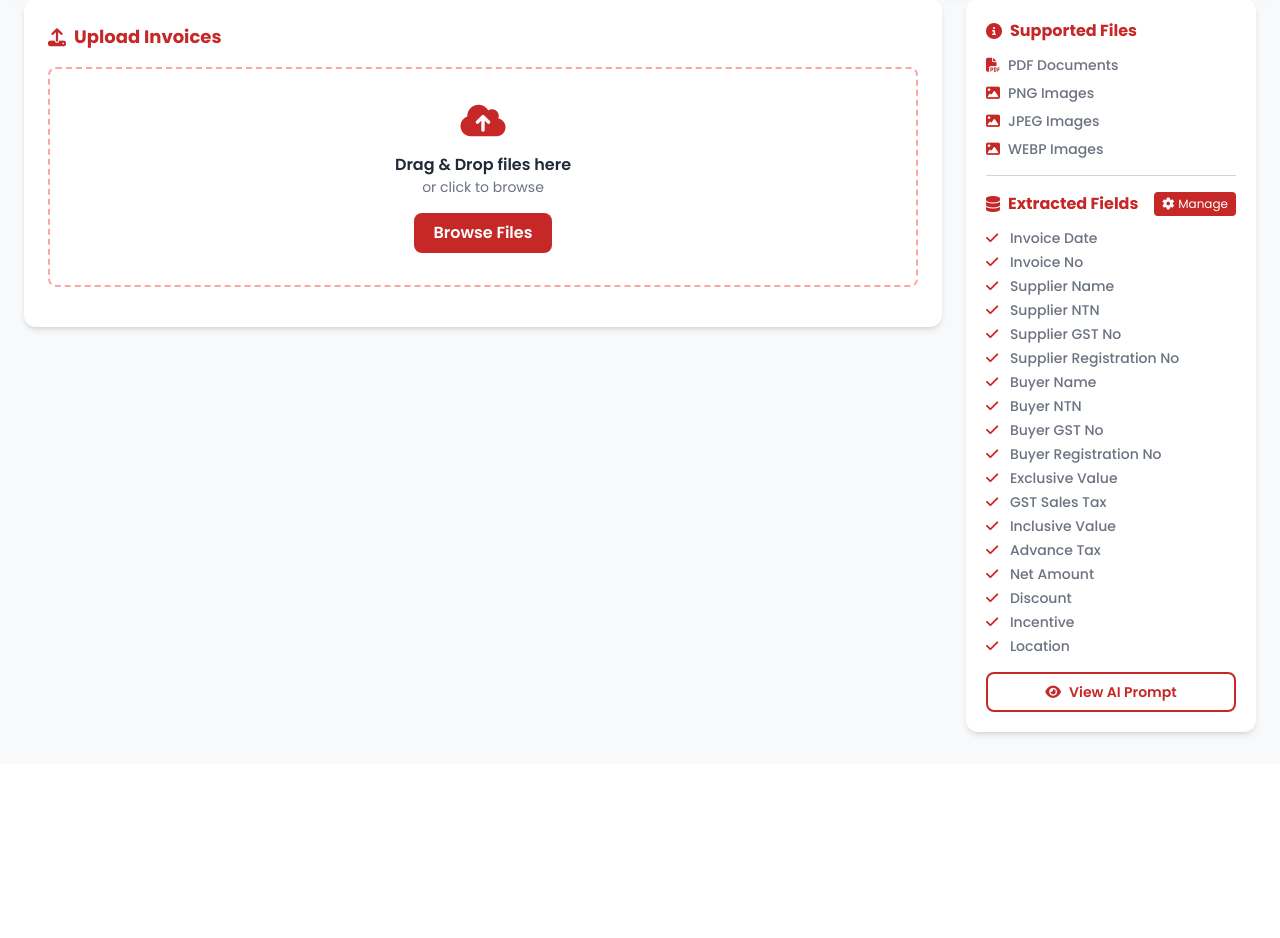
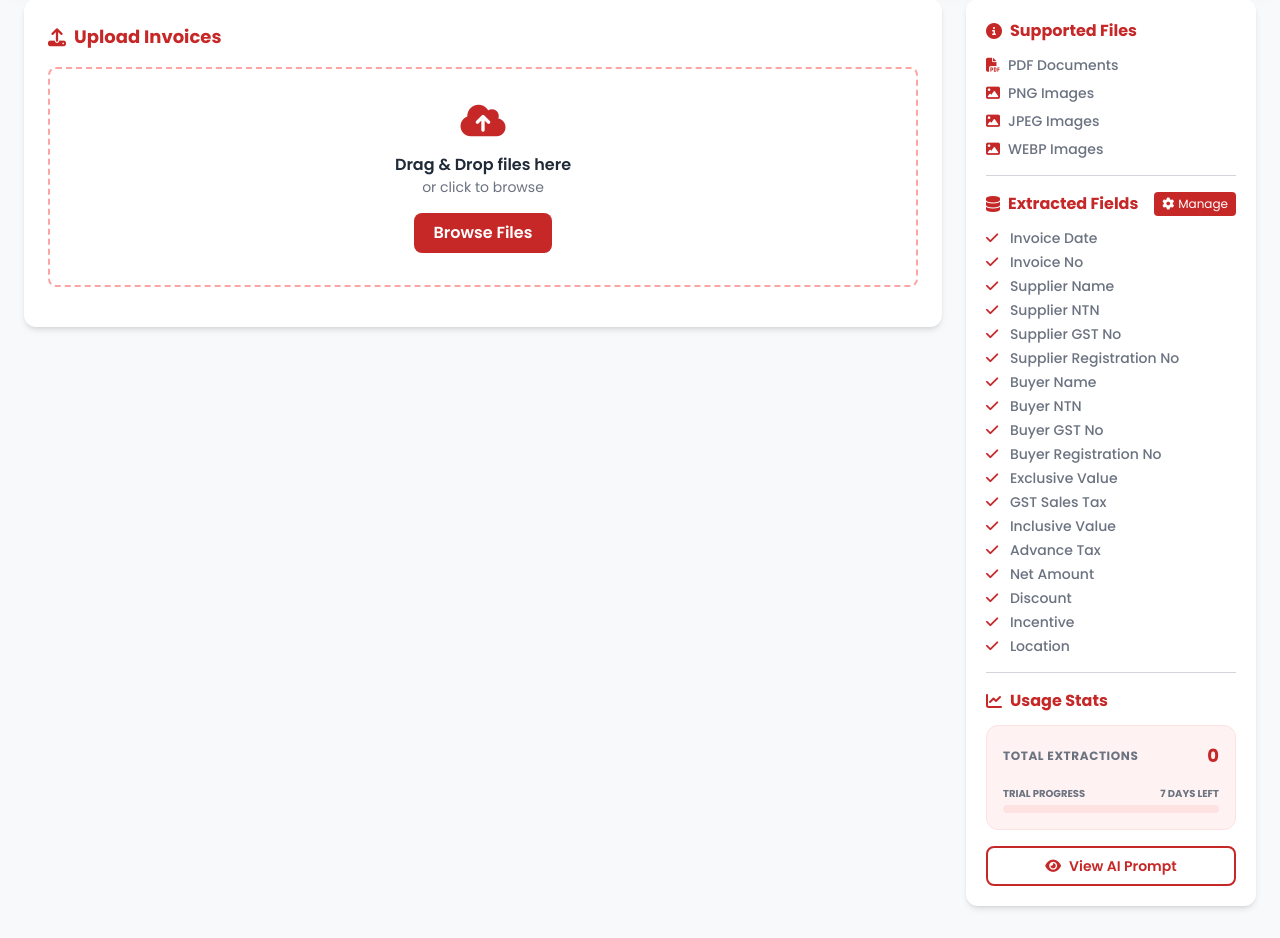
Before and after one commit to Burhan-Ameer2/Invoicegenerator, a Flask app: page / in a window 1280 px wide. Shown: the part 137-1075 px from the top of the page. Before the commit the page ends 874 px from the top, so only its background shows below. Run offline with Flask 3, Linux system fonts and the light colour scheme; data comes from the database, SQL or seed files in the repository; some libraries are stand-ins or nearby versions.

Commit message:
added usage counter and trail limit

```diff
--- a/app.py
+++ b/app.py
@@ -68,6 +68,20 @@ class SchemaField(db.Model):
             'is_active': self.is_active
         }
 
+class UsageStats(db.Model):
+    __tablename__ = 'usage_stats'
+    id = db.Column(db.Integer, primary_key=True)
+    total_calls = db.Column(db.Integer, default=0)
+    trial_start_date = db.Column(db.DateTime, default=datetime.utcnow)
+
+    def to_dict(self):
+        return {
+            'total_calls': self.total_calls,
+            'trial_start_date': self.trial_start_date.isoformat(),
+            'trial_days_remaining': max(0, 7 - (datetime.utcnow() - self.trial_start_date).days),
+            'is_trial_expired': (datetime.utcnow() - self.trial_start_date).days >= 7
+        }
+
 # Initialize Database and Seed Data
 def init_db():
     with app.app_context():
@@ -98,6 +112,12 @@ def init_db():
                 db.session.add(SchemaField(name=name, description=desc))
             db.session.commit()
             logger.info("Database seeded with initial schema fields")
+
+        # Seed UsageStats if empty
+        if UsageStats.query.count() == 0:
+            db.session.add(UsageStats())
+            db.session.commit()
+            logger.info("Usage statistics initialized")
 
 # Increase timeouts for production
 import socket
@@ -476,6 +496,14 @@ def process_file_parallel(file_path, filename, schema, max_workers=5):
         logger.error(f"Error processing file {filename}: {str(e)}")
         return []
 
+# Usage API
+@app.route('/api/usage', methods=['GET'])
+def get_usage():
+    """Get current usage statistics"""
+    stats = UsageStats.query.first()
+    if not stats:
+        return jsonify({'error': 'Usage statistics not found'}), 404
+    return jsonify(stats.to_dict())
 
 @app.route('/')
 def index():
@@ -559,10 +587,28 @@ def update_schema_session():
     return jsonify({'success': True, 'message': 'Please use /api/fields for permanent changes'})
 
 
+def check_usage_limits():
+    """Check if the trial has expired"""
+    stats = UsageStats.query.first()
+    if not stats:
+        return True, None
+
+    # Check trial expiration (7 days)
+    if (datetime.utcnow() - stats.trial_start_date).days >= 7:
+        return False, "Your 7-day trial has expired. The application is now unusable."
+
+    return True, None
+
+
 @app.route('/upload', methods=['POST'])
 def upload_files():
     """Handle file upload and processing"""
     try:
+        # Check usage limits first
+        is_allowed, error_msg = check_usage_limits()
+        if not is_allowed:
+            return jsonify({'error': error_msg}), 403
+
         if 'files[]' not in request.files:
             return jsonify({'error': 'No files uploaded'}), 400
 
@@ -606,6 +652,13 @@ def upload_files():
                 results = process_file_parallel(filepath, filename, current_schema_objects)
                 if results:
                     all_results.extend(results)
+
+                    # Increment total calls in database
+                    stats = UsageStats.query.first()
+                    if stats:
+                        stats.total_calls += len(results)
+                        db.session.commit()
+
                 try: os.remove(filepath)
                 except: pass
 
--- a/static/js/main.js
+++ b/static/js/main.js
@@ -13,7 +13,37 @@ let currentSchema = []; // Will store objects {id, name, description}
 // fetch actual fields from database on load
 $(document).ready(function () {
     fetchFields();
+    fetchUsage();
 });
+
+function fetchUsage() {
+    $.get('/api/usage', function(data) {
+        updateUsageUI(data);
+    });
+}
+
+function updateUsageUI(data) {
+    if (!data) return;
+
+    // Update call counter
+    $("#usageTotalCalls").text(data.total_calls.toLocaleString());
+
+    // Update trial progress
+    const remaining = data.trial_days_remaining;
+    const progress = Math.min(100, ( (7 - remaining) / 7 ) * 100);
+
+    $("#trialDaysText").text(`${remaining} Day${remaining !== 1 ? 's' : ''} Left`);
+    $("#trialProgressBar").css("width", `${progress}%`);
+
+    // Enforce trial expiration
+    if (data.is_trial_expired) {
+        $("#trialExpiredOverlay").removeClass("hidden");
+        // Disable all buttons and inputs to make it unusable
+        $("button, input, select, textarea").prop("disabled", true);
+        // Special case for our custom browse button
+        $("#uploadZone").addClass("pointer-events-none opacity-50");
+    }
+}
 
 function fetchFields() {
     $.get('/api/fields', function(data) {
@@ -292,6 +322,7 @@ function processFiles() {
           totalInvoices,
           "Processing complete!",
         );
+        fetchUsage(); // Update usage stats after processing
         setTimeout(() => loadInvoices(currentSessionId), 800);
       } else {
         const msg = response?.error || "Processing failed.";
--- a/templates/index.html
+++ b/templates/index.html
@@ -53,7 +53,38 @@
     </style>
   </head>
 
-  <body class="bg-light-bg text-dark-text font-poppins">
+  <body class="bg-light-bg text-dark-text font-poppins relative">
+    <!-- Trial Expired Overlay -->
+    <div
+      id="trialExpiredOverlay"
+      class="hidden fixed inset-0 bg-gray-900 bg-opacity-95 z-[9999] flex items-center justify-center p-6 backdrop-blur-sm"
+    >
+      <div
+        class="bg-white rounded-2xl shadow-2xl max-w-lg w-full p-10 text-center transform scale-110"
+      >
+        <div
+          class="w-24 h-24 bg-red-100 text-brand-red rounded-full flex items-center justify-center mx-auto mb-6"
+        >
+          <i class="fas fa-clock text-5xl"></i>
+        </div>
+        <h2 class="text-3xl font-bold text-dark-text mb-4">
+          Trial Period Expired
+        </h2>
+        <p class="text-muted-text mb-8 text-lg font-medium">
+          Your 7-day trial has come to an end. To continue using the
+          <span class="text-brand-red font-bold"
+            >Invoice Data Extractor Pro</span
+          >, please contact support for a full license.
+        </p>
+        <button
+          onclick="window.location.reload()"
+          class="w-full bg-brand-red text-white py-4 rounded-xl hover:bg-promo-red transition-all font-bold text-xl shadow-lg hover:shadow-red-200"
+        >
+          Check Status Again
+        </button>
+      </div>
+    </div>
+
     <!-- Header -->
     <header class="bg-brand-red text-white shadow-xl">
       <div class="max-w-7xl mx-auto px-6 py-8">
@@ -258,6 +289,43 @@
               {{ field | replace('_', ' ') }}
             </div>
             {% endfor %}
+          </div>
+
+          <hr class="my-4 border-gray-300" />
+
+          <h3 class="font-bold mb-3 flex items-center gap-2 text-brand-red">
+            <i class="fas fa-chart-line"></i>
+            Usage Stats
+          </h3>
+          <div
+            class="p-4 bg-red-50 rounded-xl border border-red-100 space-y-4 mb-4"
+          >
+            <div class="flex items-center justify-between">
+              <span
+                class="text-xs font-bold text-muted-text uppercase tracking-wider"
+                >Total Extractions</span
+              >
+              <span
+                id="usageTotalCalls"
+                class="text-lg font-bold text-brand-red"
+                >0</span
+              >
+            </div>
+            <div class="space-y-1">
+              <div
+                class="flex items-center justify-between text-[10px] font-bold text-muted-text uppercase"
+              >
+                <span>Trial Progress</span>
+                <span id="trialDaysText">7 Days Left</span>
+              </div>
+              <div class="w-full bg-red-100 rounded-full h-2 overflow-hidden">
+                <div
+                  id="trialProgressBar"
+                  class="bg-brand-red h-2 transition-all duration-500"
+                  style="width: 0%"
+                ></div>
+              </div>
+            </div>
           </div>
 
           <button
```
